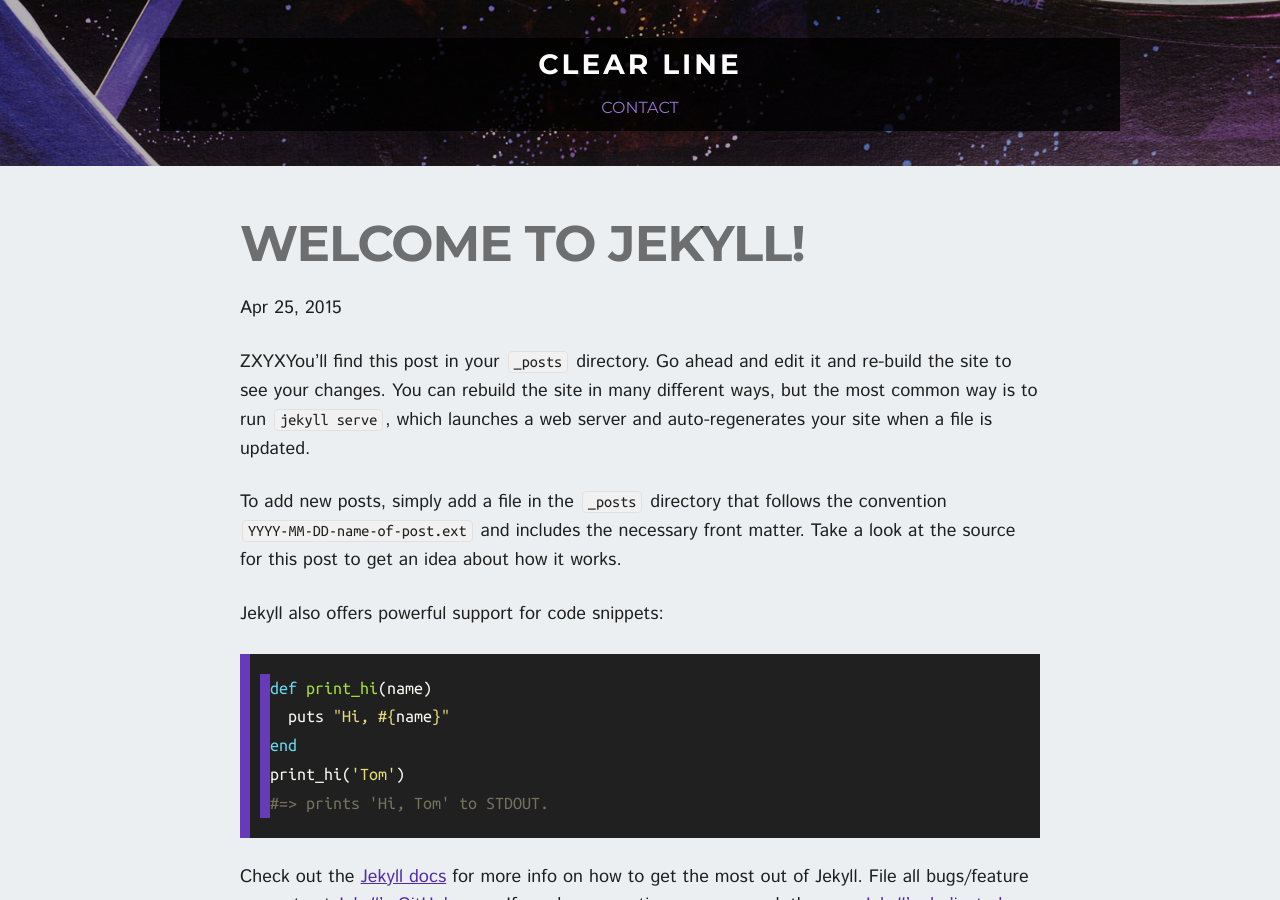
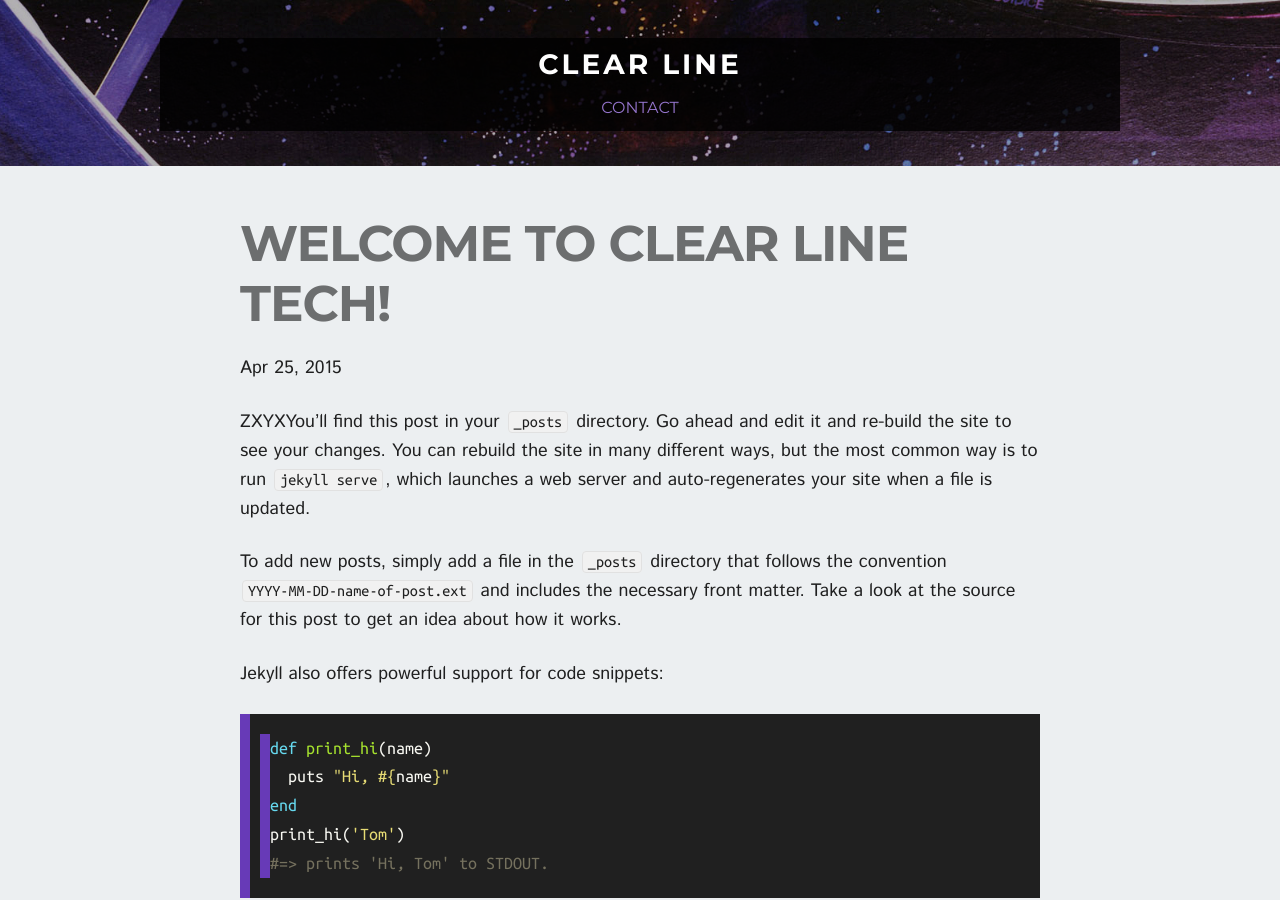
Before and after one commit to clearline/clearline.github.io, a Jekyll site: the page built from _posts/2015-04-25-welcome-to-jekyll.markdown, in a window 1280 px wide and 900 px high. Built offline with Jekyll 4.4.1, drawn with Linux system fonts in a browser that asks for light colours.

Commit message:
update title

```diff
--- a/_posts/2015-04-25-welcome-to-jekyll.markdown
+++ b/_posts/2015-04-25-welcome-to-jekyll.markdown
@@ -1,6 +1,6 @@
 ---
 layout: post
-title:  "Welcome to Jekyll!"
+title:  "Welcome to Clear Line Tech!"
 date:   2015-04-25 10:55:15
 categories: jekyll update
 excerpt: A little excerpt goes here
```
